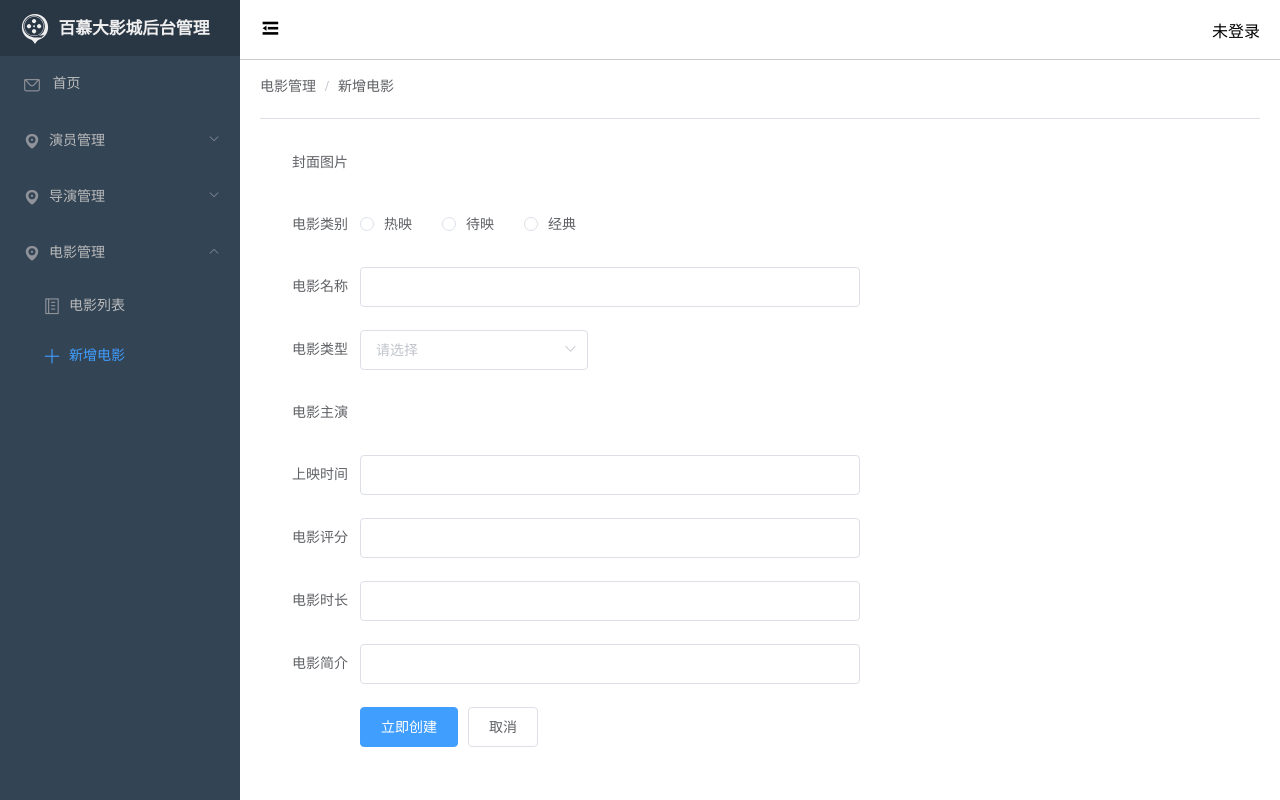
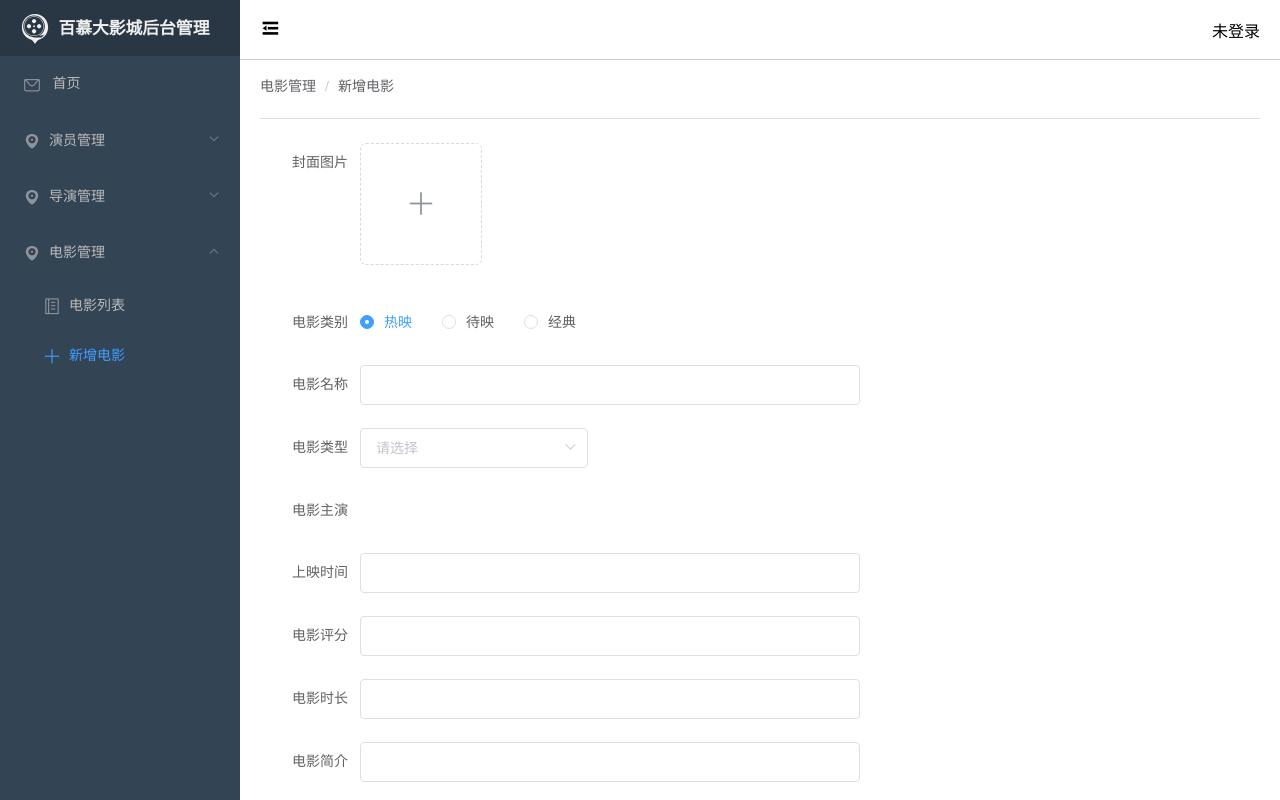
Before and after one commit to MrChen8496/code2302, a Vue app in the folder day03/demo/bmdstudios-ms-client/: page /home/movie-add in a window 1280 px wide. Built offline with nearby package versions, Linux system fonts and the light colour scheme.

Commit message:
2023年6月9日09:57:07 - 整理新增电影表单的字段

```diff
--- a/day03/demo/bmdstudios-ms-client/src/views/movie/MovieAdd.vue
+++ b/day03/demo/bmdstudios-ms-client/src/views/movie/MovieAdd.vue
@@ -9,20 +9,32 @@
     <el-divider></el-divider>
 
     <!-- 表单 -->
-    <el-form label-width="100px" style="width:600px">
-      <el-form-item label="封面图片"></el-form-item>
+    <el-form :model="form" label-width="100px" style="width:600px">
+      <el-form-item label="封面图片">
+        <el-upload
+          class="avatar-uploader"
+          :action="`${UPLOADURL}/upload`"
+          :show-file-list="false"
+          :on-success="handleAvatarSuccess"
+          :before-upload="beforeAvatarUpload">
+          <img
+            v-if="form.cover"
+            :src="form.cover" class="avatar">
+          <i v-else class="el-icon-plus avatar-uploader-icon"></i>
+        </el-upload>
+      </el-form-item>
       <el-form-item label="电影类别">
-        <el-radio-group>
+        <el-radio-group v-model="form.categoryId">
           <el-radio label="1">热映</el-radio>
           <el-radio label="2">待映</el-radio>
           <el-radio label="3">经典</el-radio>
         </el-radio-group>
       </el-form-item>
       <el-form-item label="电影名称">
-        <el-input></el-input>
+        <el-input v-model="form.title"></el-input>
       </el-form-item>
       <el-form-item label="电影类型">
-        <el-select>
+        <el-select v-model="form.type">
           <el-option label="111" value="1"></el-option>
           <el-option label="222" value="2"></el-option>
           <el-option label="333" value="3"></el-option>
@@ -51,8 +63,72 @@
 </template>
 
 <script>
-export default {};
+export default {
+  data() {
+    return {
+      form: {
+        categoryId: '1',
+        cover: '',
+        title: '',
+        type: '',
+        starActor: '',
+        showingon: '',
+        score: '',
+        description: '',
+        duration: ''
+      }
+    }
+  },
+
+  methods: {
+    /** 上传成功后执行 */
+    handleAvatarSuccess(res, file) {
+      console.log(res)
+      // 将上传成功的图片访问路径赋值给form对象的属性
+      this.form.cover = res.data
+    },
+
+    /** 图片上传之前执行 */
+    beforeAvatarUpload(file) {
+      const isJPG = file.type === 'image/jpeg';
+      const isLt2M = file.size / 1024 / 1024 < 2;
+
+      if (!isJPG) {
+        this.$message.error('上传头像图片只能是 JPG 格式!');
+      }
+      if (!isLt2M) {
+        this.$message.error('上传头像图片大小不能超过 2MB!');
+      }
+      return isJPG && isLt2M;
+    }
+  },
+};
 </script>
 
 <style lang="scss" scoped>
 </style>
+
+<style>
+  .avatar-uploader .el-upload {
+    border: 1px dashed #d9d9d9;
+    border-radius: 6px;
+    cursor: pointer;
+    position: relative;
+    overflow: hidden;
+  }
+  .avatar-uploader .el-upload:hover {
+    border-color: #409EFF;
+  }
+  .avatar-uploader-icon {
+    font-size: 28px;
+    color: #8c939d;
+    width: 120px;
+    height: 120px;
+    line-height: 120px;
+    text-align: center;
+  }
+  .avatar {
+    height: 120px;
+    display: block;
+  }
+</style>
```
Also changed, not shown: 2 other files (tests, documents, lock files or other folders).
